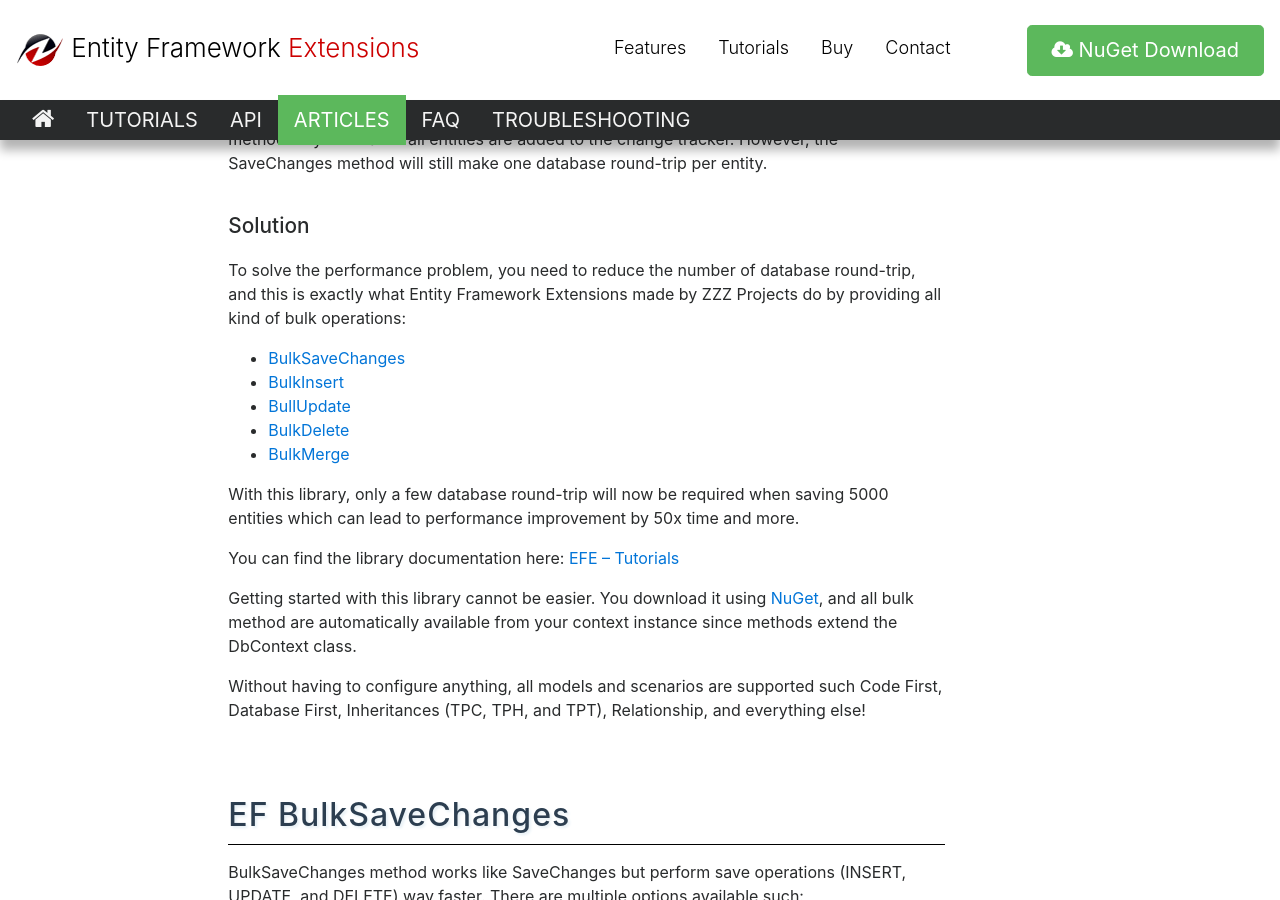
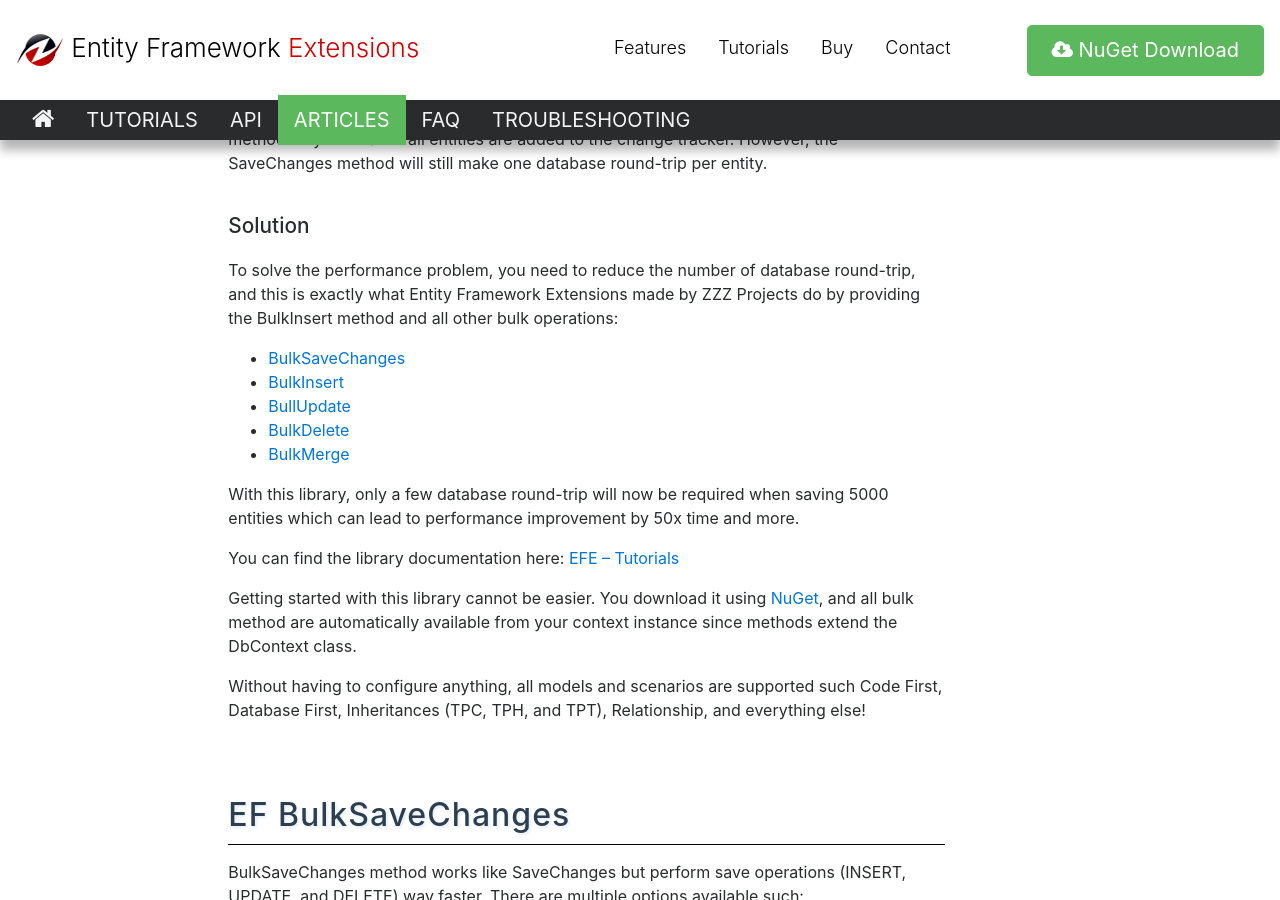
Before and after one commit to zzzprojects/EntityFramework-Extensions, a Jekyll site: the page built from docs/pages/articles/fastest-way-to-insert.md, in a window 1280 px wide and 900 px high, scrolled down 682 px. Built offline with Jekyll 4.4.1, drawn with Linux system fonts in a browser that asks for light colours; nearby versions of some CDN libraries.

Commit message:
Update fastest-way-to-insert.md

```diff
--- a/docs/pages/articles/fastest-way-to-insert.md
+++ b/docs/pages/articles/fastest-way-to-insert.md
@@ -24,7 +24,7 @@ So if you have 5000 entities to insert, 5000 databases round trip will be execut
 A very common mistake is believing the AddRange method perform a Bulk Insert. Using the AddRange method greatly improve the performance because it calls the DetectChanges method only once after all entities are added to the change tracker. However, the SaveChanges method will still make one database round-trip per entity.
 
 ### Solution
-To solve the performance problem, you need to reduce the number of database round-trip, and this is exactly what Entity Framework Extensions made by ZZZ Projects do by providing all kind of bulk operations:
+To solve the performance problem, you need to reduce the number of database round-trip, and this is exactly what Entity Framework Extensions made by ZZZ Projects do by providing the BulkInsert method and all other bulk operations:
 
 -	[BulkSaveChanges](#ef-bulksavechanges)
 -	[BulkInsert](#ef-bulkinsert)
```
